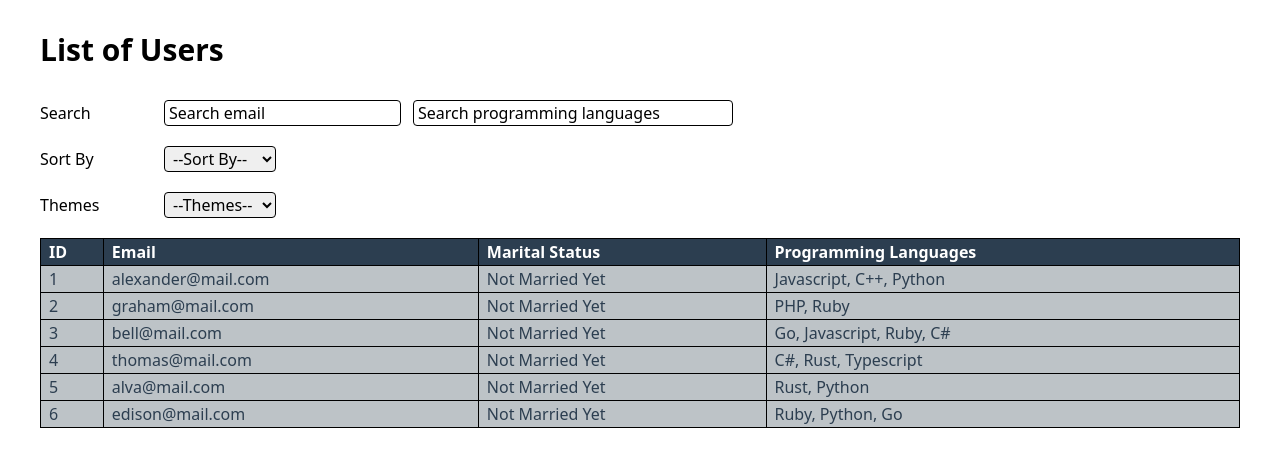
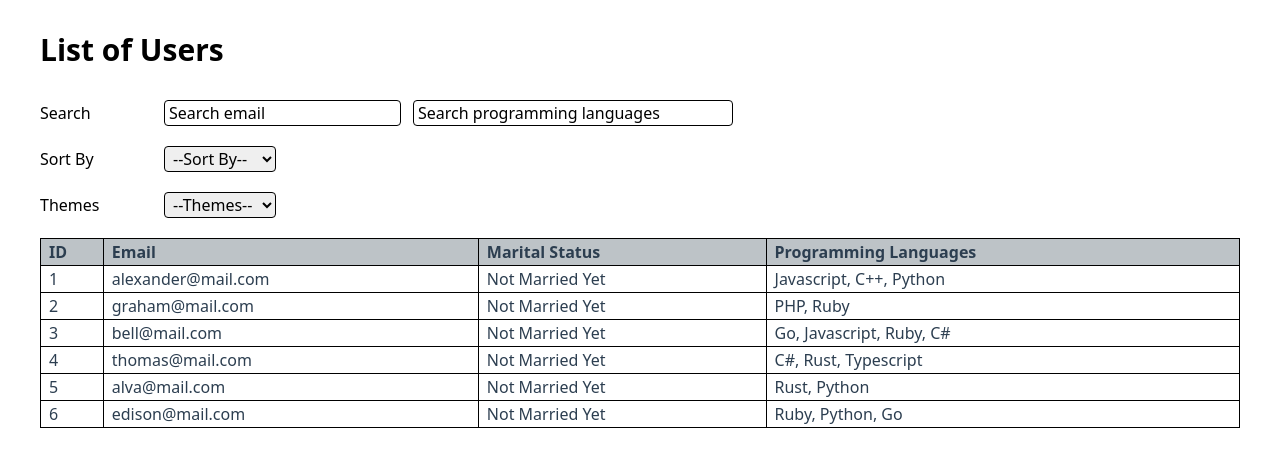
Before and after one commit to mstkm/list-of-users, a React (Create React App) app: page / in a window 1280 px wide. Shown: the top 466 px of the page. Built offline with nearby package versions, Linux system fonts and the light colour scheme.

Commit message:
change theme

```diff
--- a/src/App.js
+++ b/src/App.js
@@ -164,15 +164,15 @@ const App = () => {
     <div className='mx-10'>
       <table className='w-full'>
         <tbody className='border-[1px]'>
-          <tr className={`bg-[#2c3e50]`}>
-            <th className={`border-[1px] border-black text-start pl-2 text-[#ffffff]`}>ID</th>
-            <th className={`border-[1px] border-black text-start pl-2 text-[#ffffff]`}>Email</th>
-            <th className={`border-[1px] border-black text-start pl-2 text-[#ffffff]`}>Marital Status</th>
-            <th className={`border-[1px] border-black text-start pl-2 text-[#ffffff]`}>Programming Languages</th>
+          <tr className={`bg-[#bdc3c7]`}>
+            <th className={`border-[1px] border-black text-start pl-2 text-[#2c3e50]`}>ID</th>
+            <th className={`border-[1px] border-black text-start pl-2 text-[#2c3e50]`}>Email</th>
+            <th className={`border-[1px] border-black text-start pl-2 text-[#2c3e50]`}>Marital Status</th>
+            <th className={`border-[1px] border-black text-start pl-2 text-[#2c3e50]`}>Programming Languages</th>
           </tr>
           {dataUsers.map((user, index) => {
               return (
-                <tr key={String(index)} className={`bg-[#bdc3c7]`}>
+                <tr key={String(index)} className={`bg-[#ffffff]`}>
                   <td className={`border-[1px] border-black text-start pl-2 text-[#2c3e50]`}>{user.id}</td>
                   <td className={`border-[1px] border-black text-start pl-2 text-[#2c3e50]`}>{user.email}</td>
                   <td className={`border-[1px] border-black text-start pl-2 text-[#2c3e50]`}>{user.isMarried ? 'Married' : 'Not Married Yet'}</td>
```
